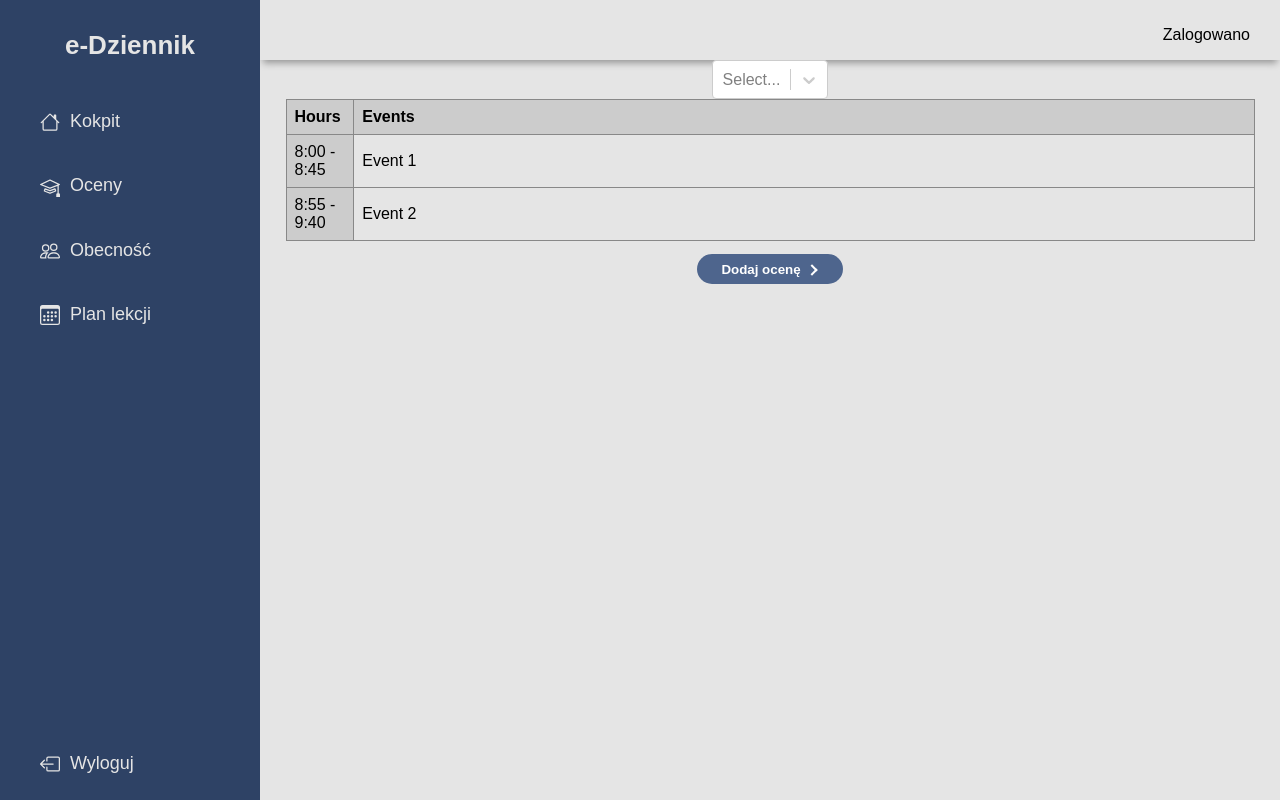
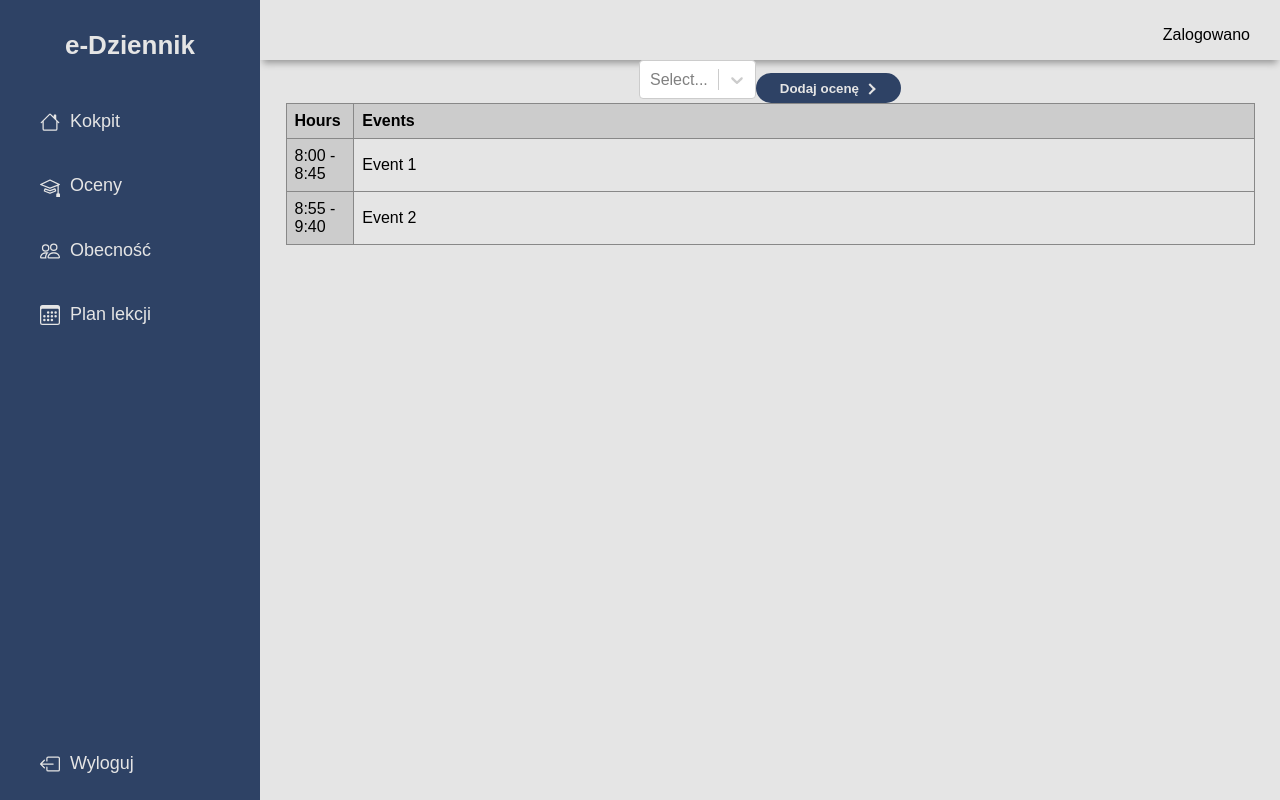
Before and after one commit to JOOHNYS/ZIWG_project, a React (Vite) app in the folder e-dziennik/: page /grades in a window 1280 px wide. Built offline with nearby package versions, Linux system fonts and the light colour scheme.

Commit message:
changed button visual, inline drop&button

```diff
--- a/e-dziennik/src/App.css
+++ b/e-dziennik/src/App.css
@@ -28,6 +28,10 @@ body {
   padding: 0 30px 0 30px;
   box-shadow: 0 6px 7px -3px rgba(0, 0, 0, 0.35);
 }
+.main-header-tables{
+  display: inline-flex;
+  justify-content: space-between;
+  }
 
 /* Icons */
 .icon {
--- a/e-dziennik/src/Grades.jsx
+++ b/e-dziennik/src/Grades.jsx
@@ -34,8 +34,9 @@ function Grades() {
     <Header />
     <Sidebar_teacher />
     <main className='main-container'>
-      <div className='main-header'>
+      <div className='main-header-tables'>
         <Select className='dropdown' options={options} />
+        <Button onClickFunction={handleButtonClick} buttonText="Dodaj ocenę" addArrow="true" />
       </div>
       <table className='table-main'>
       <thead>
@@ -56,7 +57,6 @@ function Grades() {
       </tr>
     </tbody>
       </table>
-    <Button onClickFunction={handleButtonClick} buttonText="Dodaj ocenę" addArrow="true" />
     {showForm && (
         <div className="modal">
           <div className="modal-content">
--- a/e-dziennik/src/Presence.jsx
+++ b/e-dziennik/src/Presence.jsx
@@ -26,6 +26,7 @@ function Presence() {
     <main className='main-container'>
       <div className='main-header'>
         <Select className='dropdown' options={options} />
+        <Button onClickFunction={handleButtonClick} buttonText="Dodaj ocenę" addArrow="true" />
       </div>
       <table className='table-main'>
       <thead>
@@ -48,7 +49,7 @@ function Presence() {
       </tr>
     </tbody>
       </table>
-    <Button onClickFunction={handleButtonClick} buttonText="Dodaj ocenę" addArrow="true" />
+
     </main>
     </div>
   )
--- a/e-dziennik/src/components/Button.css
+++ b/e-dziennik/src/components/Button.css
@@ -1,7 +1,8 @@
 button {
-  --primary-color: #4e658d;
-  --secondary-color: #fff;
-  --hover-color: #111;
+  --primary-color: #2e4265;
+  --secondary-color: #e5e5e5;
+  --hover-color: #1d3152;
+  --active-color: #172741;
   --arrow-width: 10px;
   --arrow-stroke: 2px;
   box-sizing: border-box;
@@ -51,6 +52,10 @@ button .arrow::before {
 button:hover {
   background-color: var(--hover-color);
 }
+button:active {
+  background-color: var(--active-color);
+}
+
 
 button:hover .arrow {
   background: var(--secondary-color);
```
